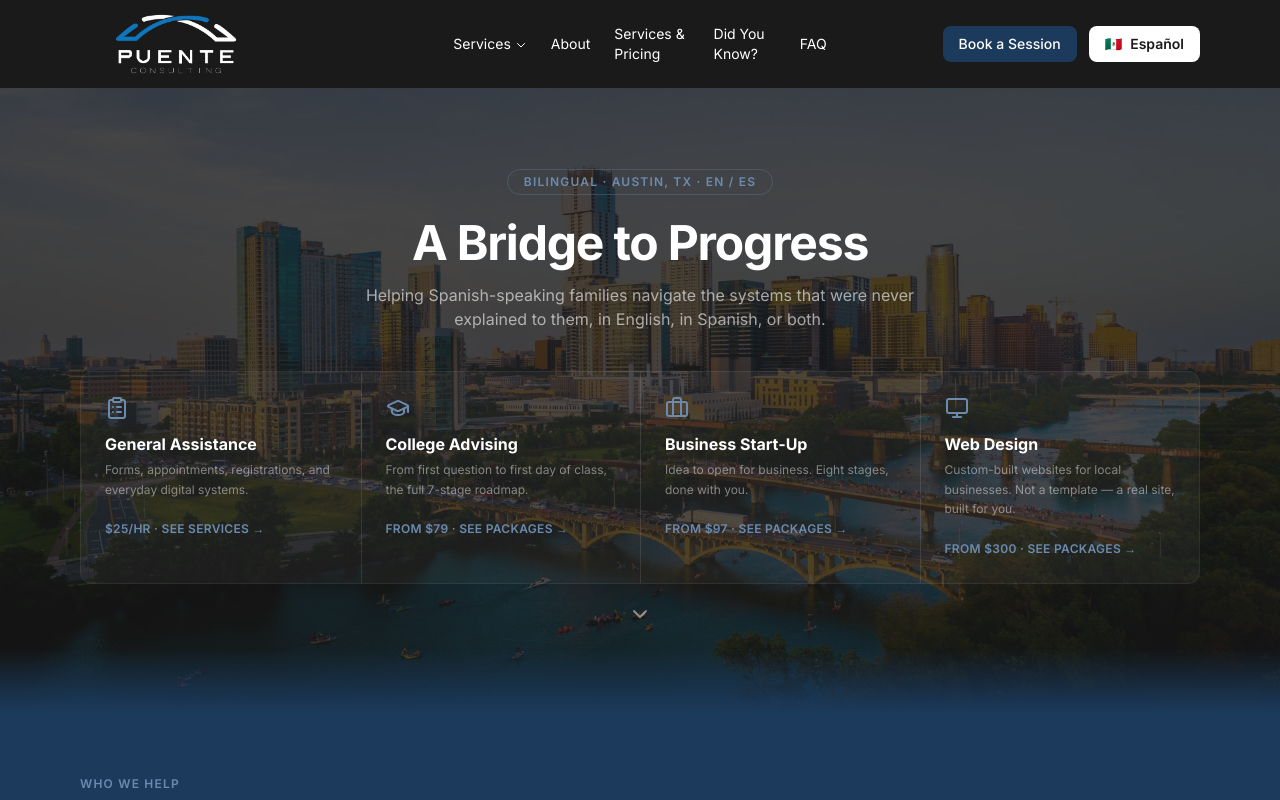
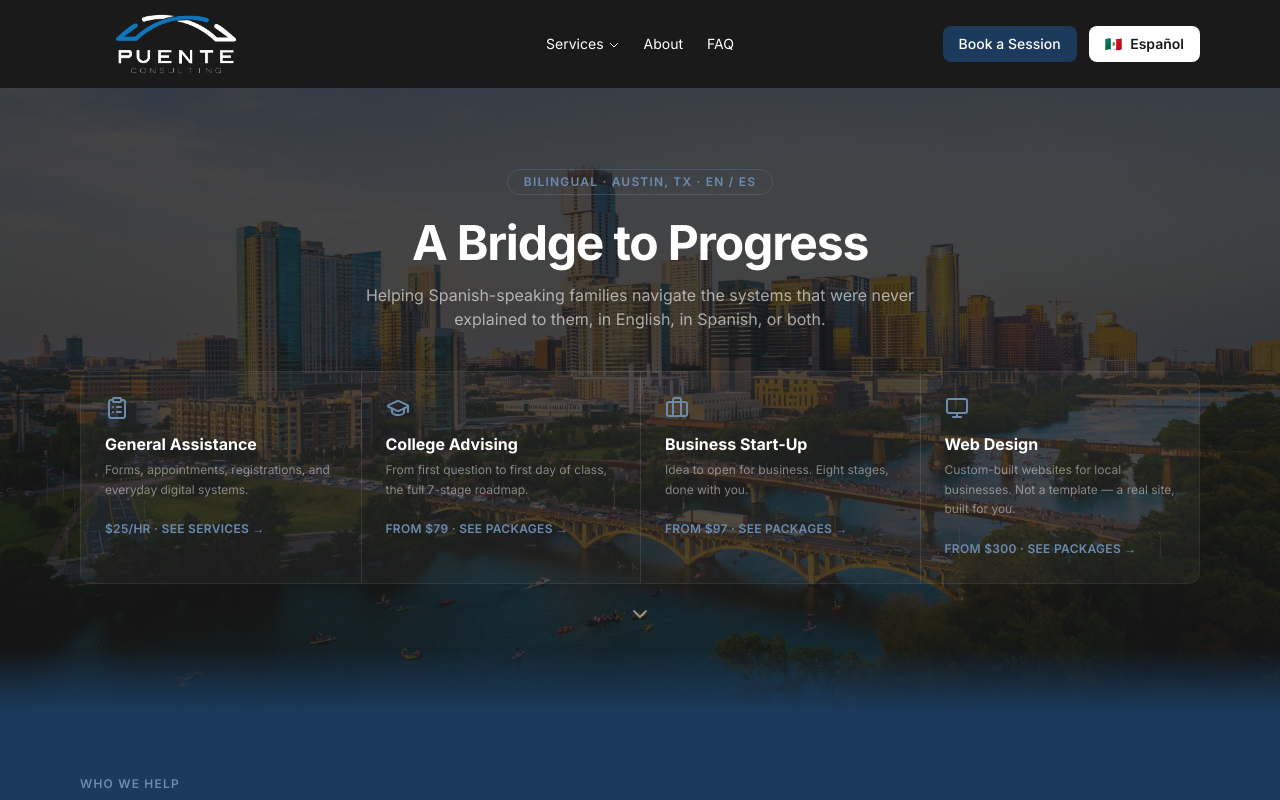
Before and after one commit to dacruz117/puente-consulting, a Next.js app: page / in a window 1280 px wide. Shown: the top 800 px of the page. Built offline with nearby package versions, Linux system fonts and the light colour scheme.

Commit message:
feat: remove duplicate Pricing and Did You Know links from nav

```diff
--- a/src/components/Navbar.tsx
+++ b/src/components/Navbar.tsx
@@ -22,8 +22,6 @@ export default function Navbar() {
   const serviceHrefs = serviceLinks.map((l) => l.href).concat("/services");
   const servicesActive = serviceHrefs.some((h) => pathname === h);
   const aboutActive = pathname === "/about";
-  const didYouKnowActive = pathname === "/did-you-know";
-  const pricingActive = pathname === "/services";
   const faqActive = pathname === "/faq";
 
   function navLinkClass(active: boolean) {
@@ -116,14 +114,6 @@ export default function Navbar() {
 
           <Link href="/about" className={navLinkClass(aboutActive)}>
             {t.nav.about}
-          </Link>
-
-          <Link href="/services" className={navLinkClass(pricingActive)}>
-            {t.nav.pricing}
-          </Link>
-
-          <Link href="/did-you-know" className={navLinkClass(didYouKnowActive)}>
-            {t.nav.didYouKnow}
           </Link>
 
           <Link href="/faq" className={navLinkClass(faqActive)}>
@@ -229,26 +219,6 @@ export default function Navbar() {
           </Link>
 
           <Link
-            href="/services"
-            className={`block text-sm transition-colors ${
-              pricingActive ? "text-accent-light font-medium" : "hover:text-accent-light"
-            }`}
-            onClick={closeMobile}
-          >
-            {t.nav.pricing}
-          </Link>
-
-          <Link
-            href="/did-you-know"
-            className={`block text-sm transition-colors ${
-              didYouKnowActive ? "text-accent-light font-medium" : "hover:text-accent-light"
-            }`}
-            onClick={closeMobile}
-          >
-            {t.nav.didYouKnow}
-          </Link>
-
-          <Link
             href="/faq"
             className={`block text-sm transition-colors ${
               faqActive ? "text-accent-light font-medium" : "hover:text-accent-light"
```
